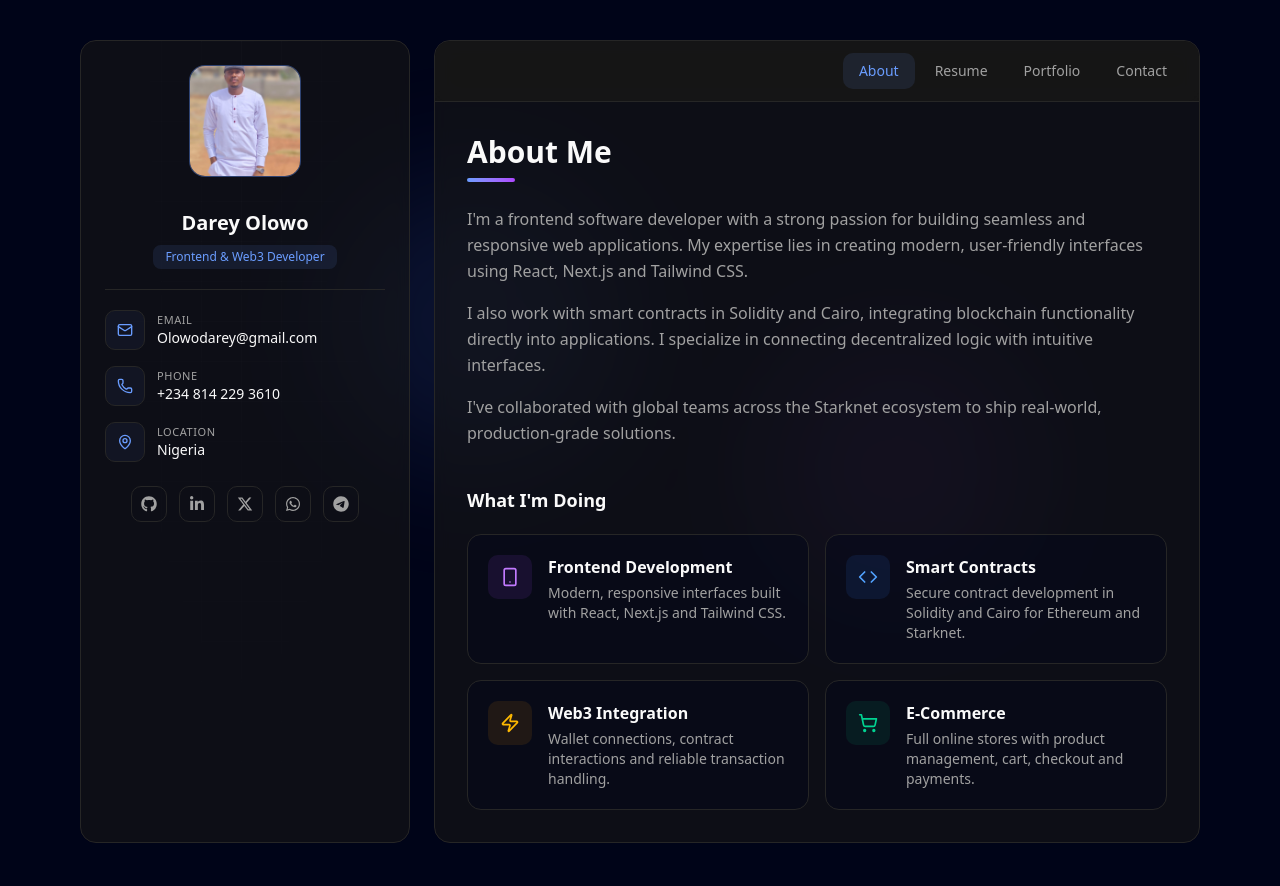
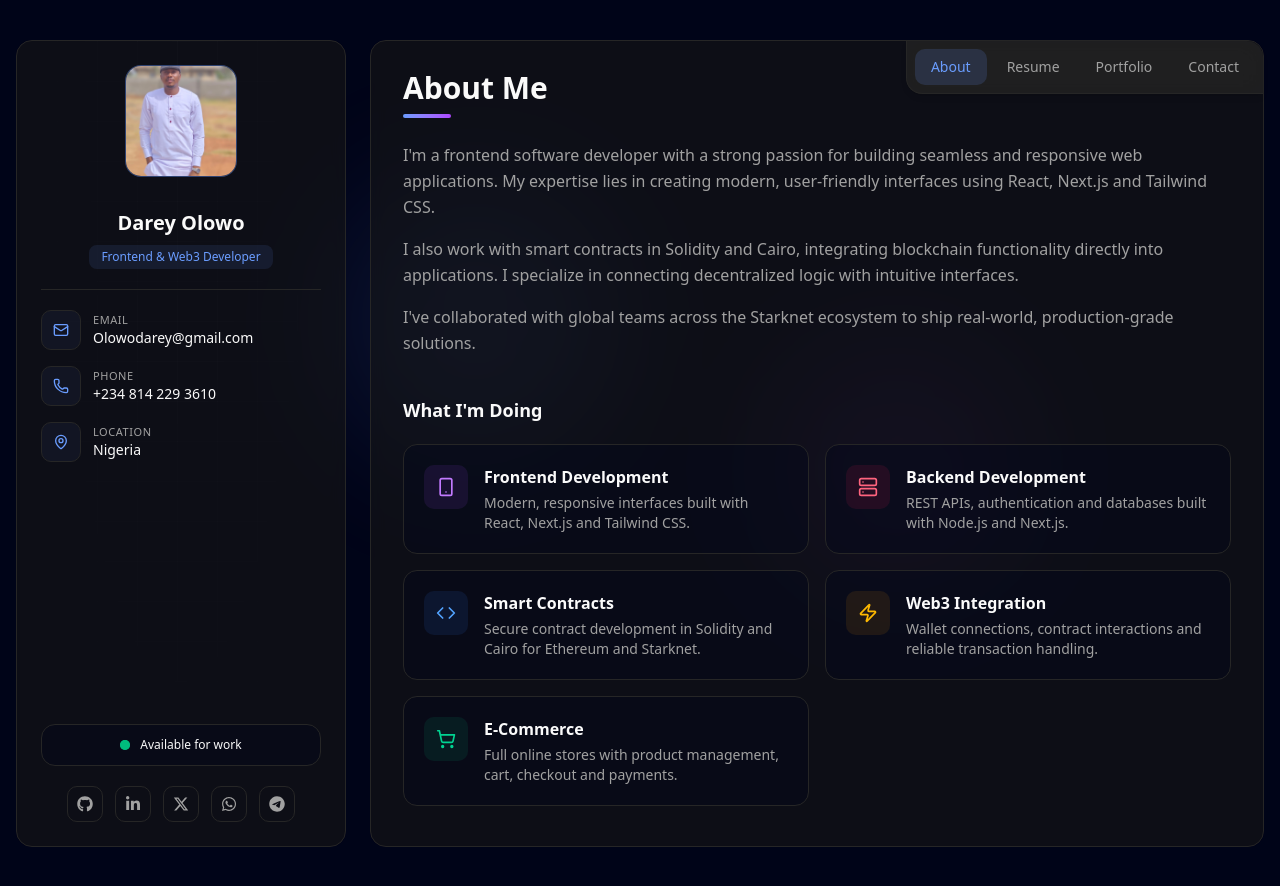
Before and after one commit to Olowodarey/portfolio, a Next.js app: page / in a window 1280 px wide. Built offline with nearby package versions, Linux system fonts and the light colour scheme.

Commit message:
update About

```diff
--- a/src/components/home/PortfolioShell.tsx
+++ b/src/components/home/PortfolioShell.tsx
@@ -33,14 +33,14 @@ export function PortfolioShell() {
         />
       </div>
 
-      <div className="mx-auto flex max-w-6xl flex-col gap-6 px-4 py-6 lg:flex-row lg:py-10">
+      <div className="mx-auto flex max-w-7xl flex-col gap-6 px-4 py-6 lg:flex-row lg:py-10">
         <Sidebar />
 
         {/* Main content panel */}
-        <main className="relative flex-1 overflow-hidden rounded-2xl border border-border bg-card/60 backdrop-blur-sm">
-          {/* Tab navigation */}
-          <div className="sticky top-0 z-10 flex justify-center overflow-x-auto border-b border-border bg-card/80 px-2 backdrop-blur-md thin-scrollbar sm:justify-end sm:px-4">
-            <nav className="flex gap-1 py-3">
+        <main className="relative flex-1 rounded-2xl border border-border bg-card/60 backdrop-blur-sm">
+          {/* Tab navigation — rounded block notched into the top-right corner */}
+          <div className="sticky top-4 z-20 flex justify-center px-3 sm:justify-end sm:px-0">
+            <nav className="flex gap-1 overflow-x-auto rounded-b-2xl border border-t-0 border-border bg-secondary/70 px-2 py-2 shadow-md backdrop-blur-md thin-scrollbar sm:overflow-visible sm:rounded-b-none sm:rounded-bl-2xl sm:rounded-tr-2xl sm:border-r-0">
               {tabs.map((tab) => (
                 <button
                   key={tab.id}
@@ -54,7 +54,7 @@ export function PortfolioShell() {
                   {active === tab.id && (
                     <motion.span
                       layoutId="active-tab"
-                      className="absolute inset-0 rounded-lg bg-primary/10"
+                      className="absolute inset-0 rounded-lg bg-primary/15"
                       transition={{ type: "spring", stiffness: 400, damping: 30 }}
                     />
                   )}
@@ -65,7 +65,7 @@ export function PortfolioShell() {
           </div>
 
           {/* Tab content */}
-          <div className="p-5 sm:p-8">
+          <div className="px-5 pb-8 pt-4 sm:px-8 sm:pb-10 sm:-mt-10">
             <AnimatePresence mode="wait">
               <motion.div
                 key={active}
--- a/src/components/home/Sidebar.tsx
+++ b/src/components/home/Sidebar.tsx
@@ -53,7 +53,7 @@ export function Sidebar() {
   const [showContacts, setShowContacts] = useState(false);
 
   return (
-    <aside className="relative overflow-hidden rounded-2xl border border-border bg-card/60 backdrop-blur-sm p-6 lg:sticky lg:top-6 lg:w-[330px] lg:shrink-0">
+    <aside className="relative flex flex-col overflow-hidden rounded-2xl border border-border bg-card/60 backdrop-blur-sm p-6 lg:sticky lg:top-6 lg:min-h-[600px] lg:w-[330px] lg:shrink-0">
       {/* subtle grid backdrop */}
       <div className="pointer-events-none absolute inset-0 -z-10 bg-grid-white/5 opacity-40 [mask-image:radial-gradient(ellipse_at_top,black,transparent_75%)]" />
 
@@ -98,7 +98,11 @@ export function Sidebar() {
       <div className="my-5 hidden h-px bg-border lg:block" />
 
       {/* Contact details */}
-      <div className={`${showContacts ? "block" : "hidden"} lg:block`}>
+      <div
+        className={`${
+          showContacts ? "flex" : "hidden"
+        } flex-col lg:flex lg:flex-1`}
+      >
         <div className="mt-5 space-y-4 lg:mt-0">
           {contacts.map(({ icon: Icon, label, value, href }) => (
             <div key={label} className="flex items-center gap-3">
@@ -126,8 +130,19 @@ export function Sidebar() {
           ))}
         </div>
 
-        {/* Socials */}
-        <div className="mt-6 flex items-center justify-center gap-3">
+        {/* Availability + socials pinned to the bottom of the card */}
+        <div className="lg:mt-auto">
+          <div className="mt-6 flex items-center justify-center gap-2.5 rounded-xl border border-border bg-background/40 px-4 py-3">
+            <span className="relative flex h-2.5 w-2.5">
+              <span className="absolute inline-flex h-full w-full animate-ping rounded-full bg-emerald-400 opacity-75" />
+              <span className="relative inline-flex h-2.5 w-2.5 rounded-full bg-emerald-500" />
+            </span>
+            <span className="text-xs font-medium text-foreground">
+              Available for work
+            </span>
+          </div>
+
+          <div className="mt-5 flex items-center justify-center gap-3">
             {socials.map(({ icon: Icon, href, label }) => (
               <Link
                 key={label}
@@ -142,6 +157,7 @@ export function Sidebar() {
             ))}
           </div>
         </div>
+      </div>
     </aside>
   );
 }
--- a/src/components/home/tabs/AboutTab.tsx
+++ b/src/components/home/tabs/AboutTab.tsx
@@ -1,6 +1,13 @@
 "use client";
 
-import { Code, Smartphone, Zap, ShoppingCart, type LucideIcon } from "lucide-react";
+import {
+  Code,
+  Smartphone,
+  Server,
+  Zap,
+  ShoppingCart,
+  type LucideIcon,
+} from "lucide-react";
 
 type Service = {
   icon: LucideIcon;
@@ -18,6 +25,14 @@ const services: Service[] = [
       "Modern, responsive interfaces built with React, Next.js and Tailwind CSS.",
     iconColor: "text-purple-400",
     iconBg: "bg-purple-500/10",
+  },
+  {
+    icon: Server,
+    title: "Backend Development",
+    description:
+      "REST APIs, authentication and databases built with Node.js and Next.js.",
+    iconColor: "text-rose-400",
+    iconBg: "bg-rose-500/10",
   },
   {
     icon: Code,
```
Lines whose indentation alone changed are shown as unchanged.
